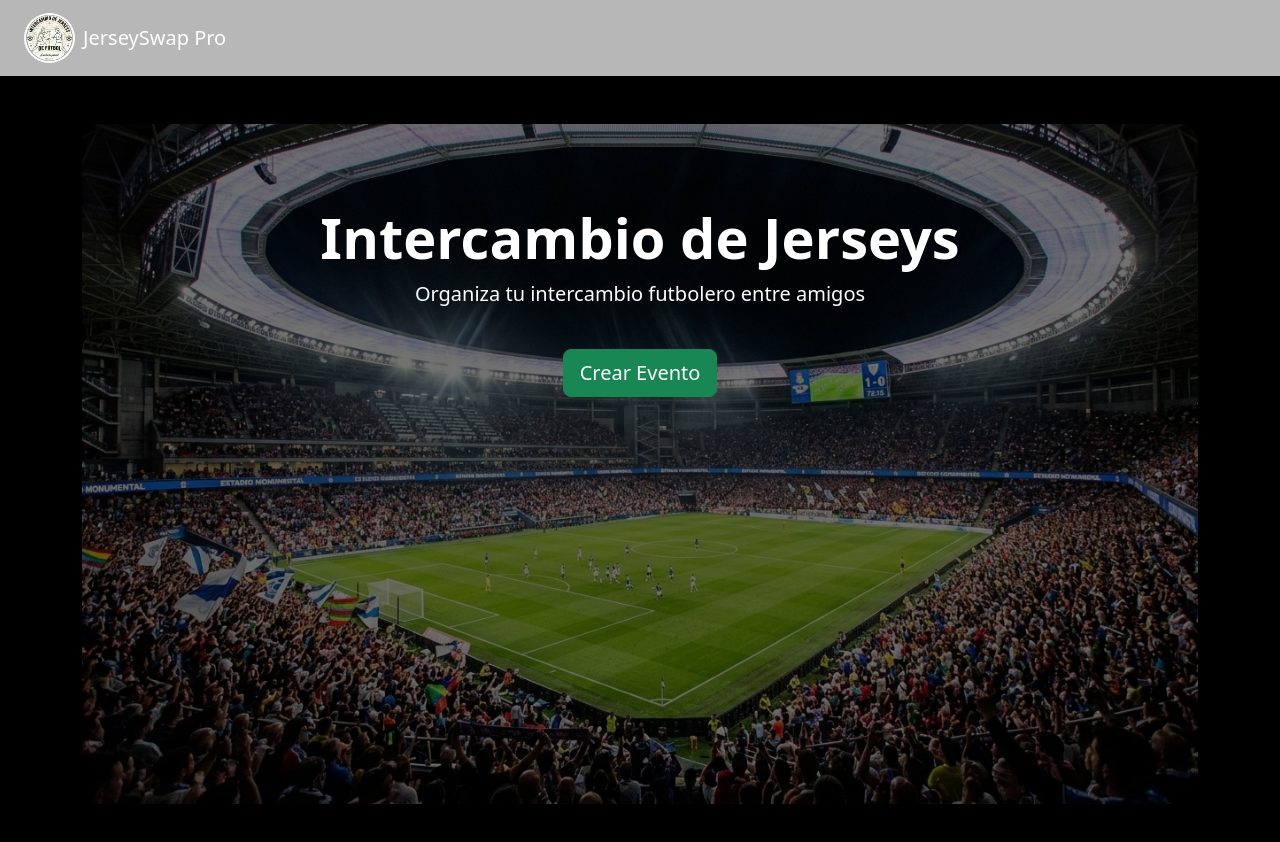
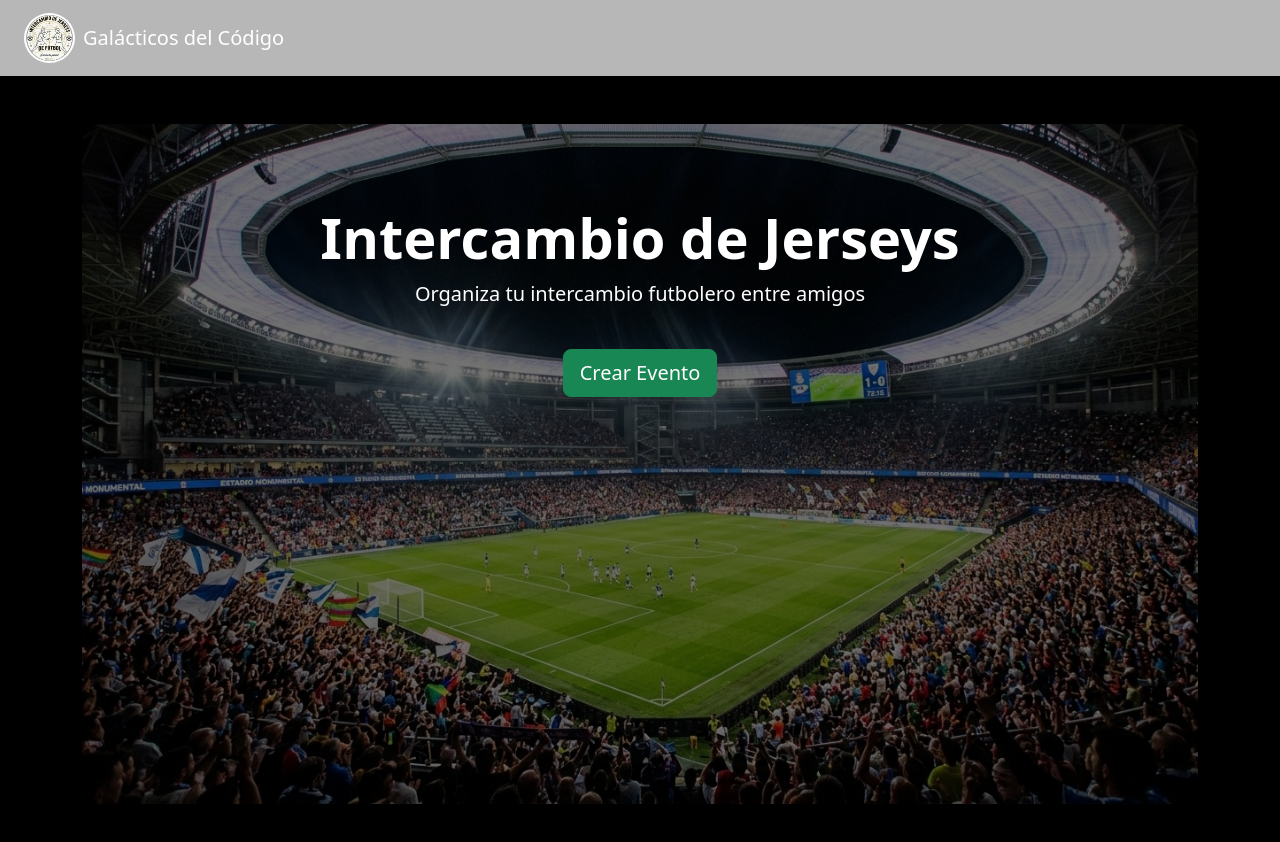
Before and after one commit to Barragan11/Intercambio, a plain HTML site: page miniproyecto/index.html in a window 1280 px wide. Drawn offline with nearby package versions, Linux system fonts and the light colour scheme; some packages are replaced by stand-ins of ours; a script that the page names is missing.

Commit message:
Update title

```diff
--- a/miniproyecto/index.html
+++ b/miniproyecto/index.html
@@ -3,7 +3,7 @@
 <head>
 <meta charset="UTF-8">
 <meta name="viewport" content="width=device-width, initial-scale=1">
-<title>JerseySwap Pro</title>
+<title>Intercambio Jersey</title>
 
 <link href="https://cdn.jsdelivr.net/npm/bootstrap@5.3.2/dist/css/bootstrap.min.css" rel="stylesheet">
 <link rel="stylesheet" href="css/styles.css">
@@ -15,7 +15,7 @@
 <nav class="navbar navbar-dark px-4">
 <a class="navbar-brand d-flex align-items-center" href="#">
     <img src="img/logo.jpeg" alt="Logo" class="logo-navbar me-2">
-    JerseySwap Pro
+    Galácticos del Código
 </a>
 </nav>
 
```
